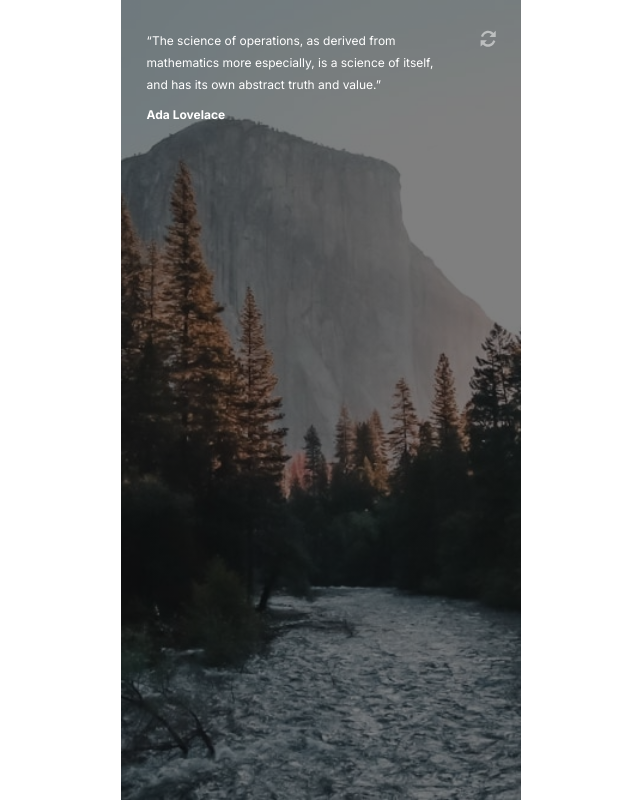
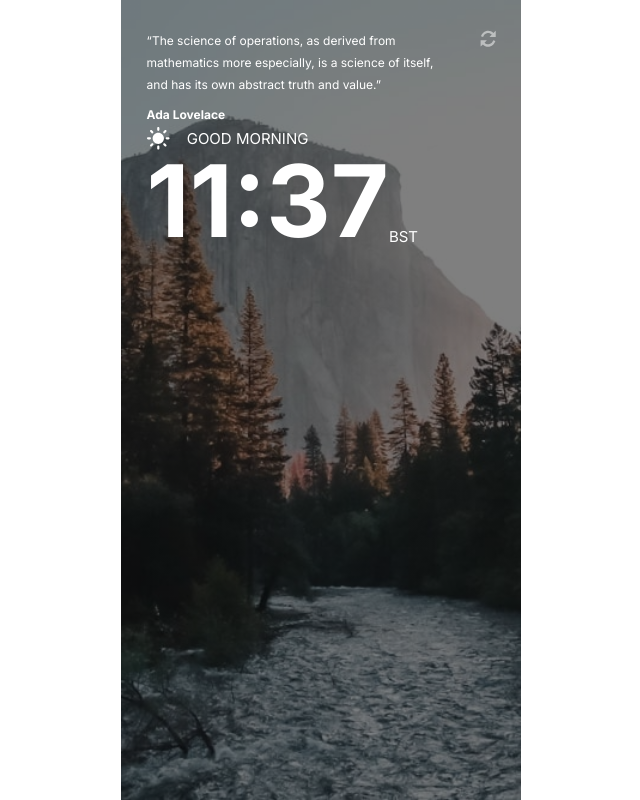
Before and after one commit to Alberto-12/the-clock-app, a React (Create React App) app: page / in a window 1280 px wide. Shown: the whole page, without its empty margins (319-959 px from the left). Built offline with nearby package versions, Linux system fonts and the light colour scheme.

Commit message:
started the good morning div

```diff
--- a/src/components/Clock.js
+++ b/src/components/Clock.js
@@ -1,17 +1,28 @@
-
-
 const Clock = () => {
   return (
     <div id="container">
       <div id="quote-generator-div">
-            <p id="quote">“The science of operations, as derived from mathematics more especially, is a science of itself, and has its own abstract truth and value.”</p>
+        <p id="quote">
+          “The science of operations, as derived from mathematics more
+          especially, is a science of itself, and has its own abstract truth and
+          value.”
+        </p>
         <div id="button"></div>
       </div>
       <p id="author">Ada Lovelace</p>
-
+      <div id="good-morning-div">
+        <div id="icon-greeting-div">
+          <div id="icon"></div>
+          <p id="greeting">GOOD MORNING</p>
+        </div>
+      </div>
+      <div id="time-timeZone">
+      <div id="time">11:37</div>
+      <p id="timeZone">BST</p>
+      </div>
 
     </div>
-    )
-}
+  );
+};
 
-export default Clock
+export default Clock;
--- a/src/index.css
+++ b/src/index.css
@@ -15,13 +15,13 @@ body {
 #container {
   width: 100%;
   height: 100vh;
-  background-image: linear-gradient(rgba(0, 0, 0, 0.5), rgba(0, 0, 0, 0.5)), url("./assets/mobile/bg-image-daytime.jpg");
+  background-image: linear-gradient(rgba(0, 0, 0, 0.5), rgba(0, 0, 0, 0.5)),
+    url("./assets/mobile/bg-image-daytime.jpg");
   background-repeat: no-repeat;
   background-size: cover;
   padding-top: 30px;
   padding-left: 26px;
   padding-right: 25px;
-
 }
 
 #quote-generator-div {
@@ -38,7 +38,7 @@ body {
   font-weight: 400;
   font-size: 12px;
   line-height: 22px;
-  color: #FFFFFF;
+  color: #ffffff;
 }
 
 #button {
@@ -56,5 +56,52 @@ body {
   font-weight: 700;
   font-size: 12px;
   line-height: 22px;
-  color: #FFFFFF;
+  color: #ffffff;
 }
+
+#icon-greeting-div {
+  display: flex;
+
+  align-items: center;
+}
+
+#icon {
+  background-image: url("./assets/desktop/icon-sun.svg");
+  background-repeat: no-repeat;
+  background-size: cover;
+  width: 23.56px;
+  height: 23.56px;
+}
+
+#greeting {
+  margin-left: 16.56px;
+  color: #ffffff;
+  font-family: "Inter";
+  font-style: normal;
+  font-weight: 400;
+  font-size: 15px;
+  line-height: 25px;
+}
+
+#time-timeZone {
+  display: flex;
+  align-items: flex-end;
+}
+
+#time {
+  font-family: "Inter";
+  font-style: normal;
+  font-weight: 700;
+  font-size: 100px;
+  line-height: 100px;
+  color: #ffffff;
+}
+
+#timeZone {
+  font-family: "Inter";
+  font-style: normal;
+  font-weight: 300;
+  font-size: 15px;
+  line-height: 28px;
+  color: #ffffff;
+}
```
Also changed, not shown: src/assets/desktop/icon-sun.svg (added). Lines whose indentation alone changed are shown as unchanged.
